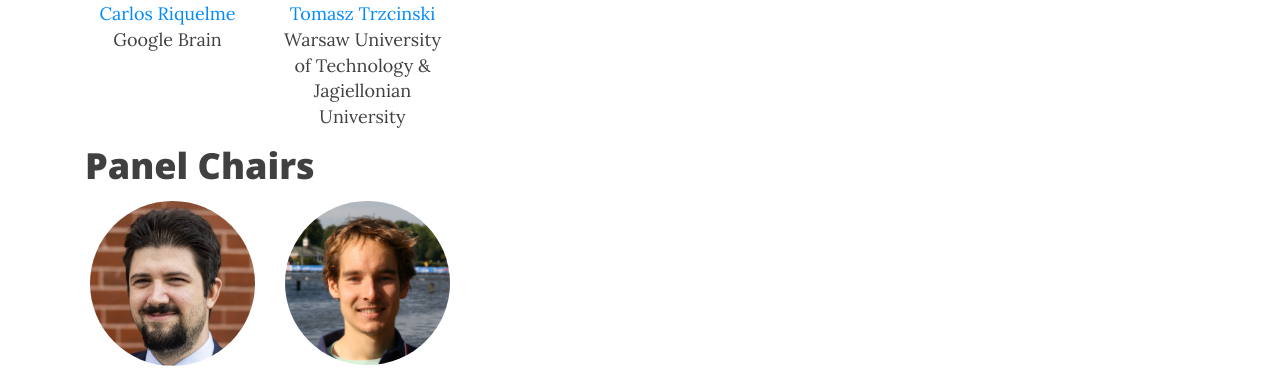
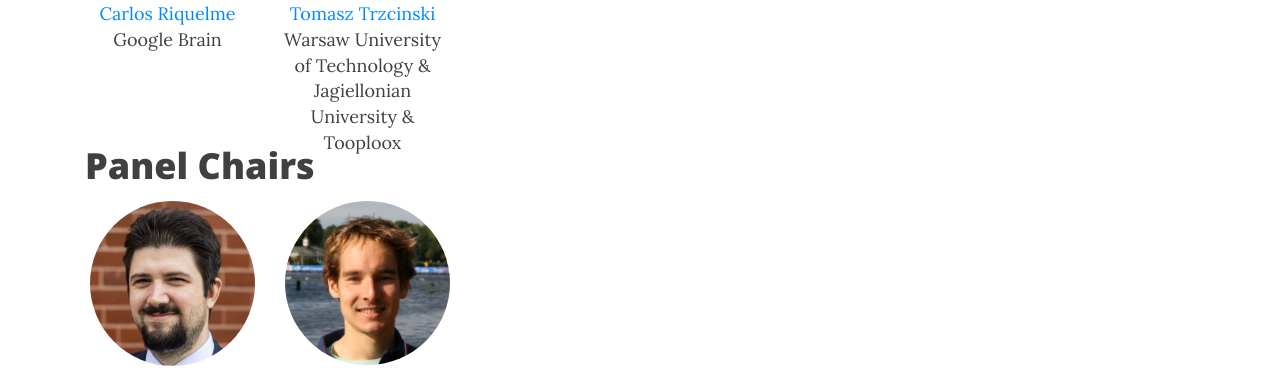
Before and after one commit to dynn-icml2022/dynn-icml2022.github.io, a Jekyll site: the page built from index.md, in a window 1280 px wide and 900 px high, scrolled down 2236 px. Shown: the part 232-600 px from the top of the window. Built offline with Jekyll 4.4.1, drawn with Linux system fonts in a browser that asks for light colours; nearby versions of some CDN libraries.

Commit message:
updated affiliations

```diff
--- a/_data/organizers.yml
+++ b/_data/organizers.yml
@@ -26,5 +26,5 @@ Riquelme:
 Trzcinski:
   name: "Tomasz Trzcinski"
   url: "https://ii.pw.edu.pl/~ttrzcins/"
-  affiliation: "Warsaw University of Technology & Jagiellonian University"
+  affiliation: "Warsaw University of Technology & Jagiellonian University & Tooploox"
   img: "trzcinski.jpg"
```
